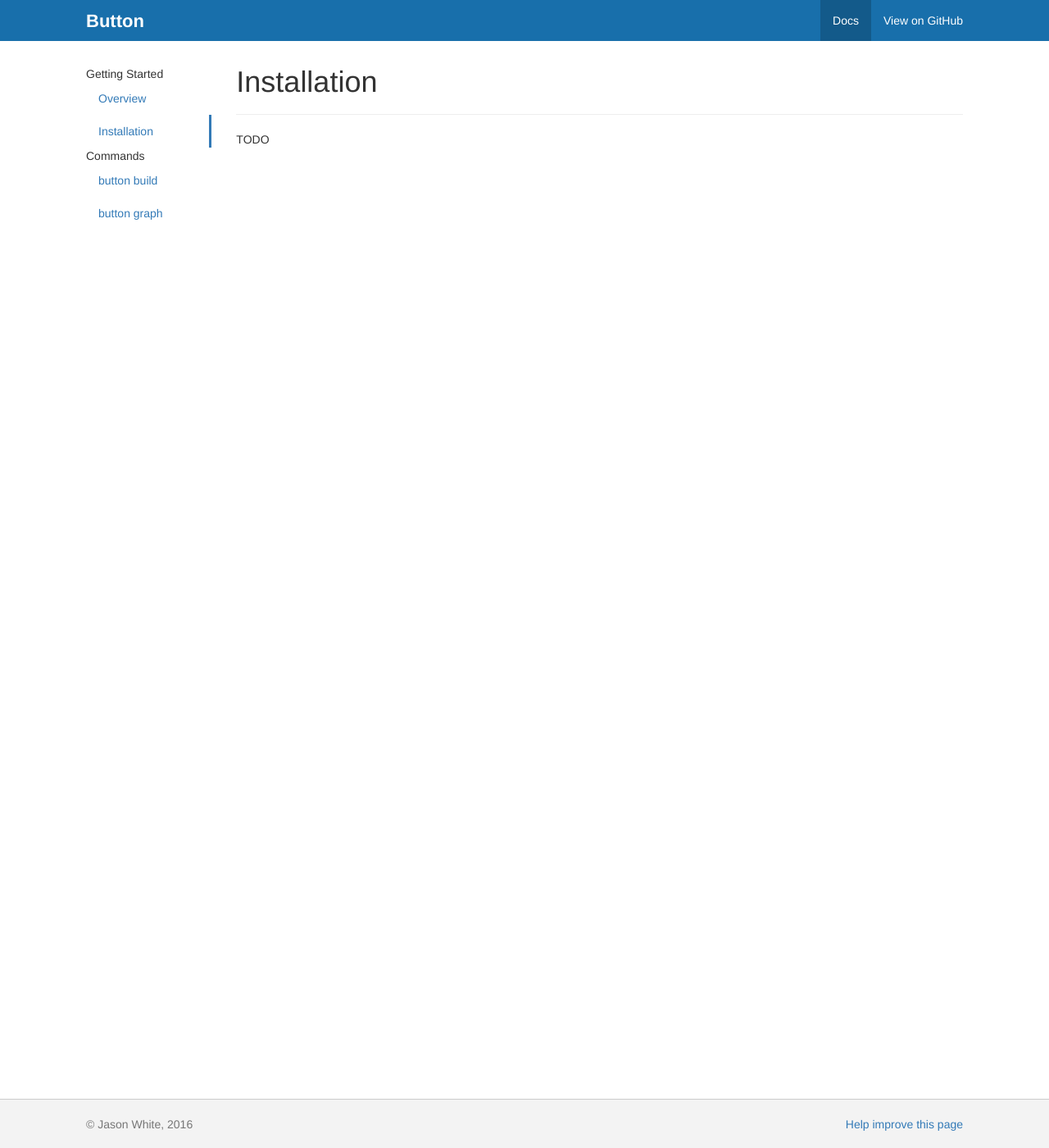
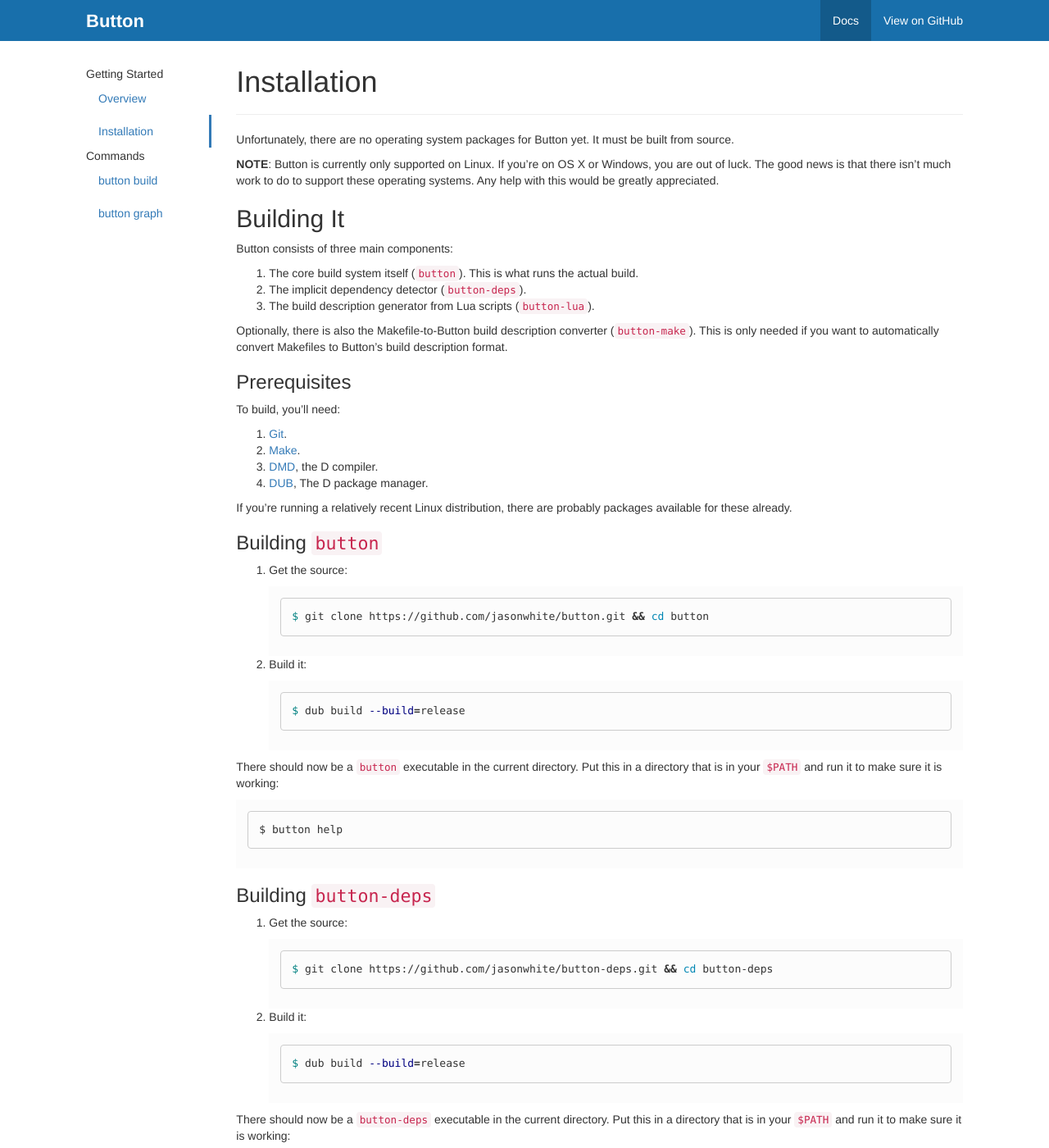
Before and after one commit to jasonwhite/button, a Jekyll site: the page built from docs/_docs/install.md, in a window 1280 px wide and 1400 px high. Shown: the whole window at 82% size. Built offline with Jekyll 4.4.1, drawn with Linux system fonts in a browser that asks for light colours; nearby versions of some CDN libraries; some of the changed text lies outside the part shown.

Commit message:
Add installation doc

````diff
--- a/docs/_docs/install.md
+++ b/docs/_docs/install.md
@@ -4,4 +4,131 @@ category: intro
 order: 1
 ---
 
-TODO
+Unfortunately, there are no operating system packages for Button yet. It must be
+built from source.
+
+**NOTE**: Button is currently only supported on Linux. If you're on OS X or
+Windows, you are out of luck. The good news is that there isn't much work to do
+to support these operating systems. Any help with this would be greatly
+appreciated.
+
+## Building It
+
+Button consists of three main components:
+
+ 1. The core build system itself (`button`). This is what runs the actual build.
+ 2. The implicit dependency detector (`button-deps`).
+ 3. The build description generator from Lua scripts (`button-lua`).
+
+Optionally, there is also the Makefile-to-Button build description converter
+(`button-make`). This is only needed if you want to automatically convert
+Makefiles to Button's build description format.
+
+### Prerequisites
+
+To build, you'll need:
+
+ 1. [Git](https://git-scm.com/).
+ 2. [Make](https://www.gnu.org/software/make/).
+ 2. [DMD](http://dlang.org/download.html), the D compiler.
+ 3. [DUB](http://code.dlang.org/download), The D package manager.
+
+If you're running a relatively recent Linux distribution, there are probably
+packages available for these already.
+
+### Building `button`
+
+ 1. Get the source:
+
+    ```bash
+    $ git clone https://github.com/jasonwhite/button.git && cd button
+    ```
+
+ 2. Build it:
+
+    ```bash
+    $ dub build --build=release
+    ```
+
+There should now be a `button` executable in the current directory. Put this in
+a directory that is in your `$PATH` and run it to make sure it is working:
+
+    $ button help
+
+### Building `button-deps`
+
+ 1. Get the source:
+
+    ```bash
+    $ git clone https://github.com/jasonwhite/button-deps.git && cd button-deps
+    ```
+
+ 2. Build it:
+
+    ```bash
+    $ dub build --build=release
+    ```
+
+There should now be a `button-deps` executable in the current directory. Put
+this in a directory that is in your `$PATH` and run it to make sure it is
+working:
+
+    $ button-deps
+    Usage: button-deps [--json FILE] -- program [arg...]
+
+### Building `button-lua`
+
+`button-lua` is written in C++ and thus the build process is a little different.
+
+ 1. Get the source:
+
+    ```bash
+    $ git clone --recursive https://github.com/jasonwhite/button-lua.git && cd button-lua
+    ```
+
+ 2. Build it:
+
+    ```
+    $ make
+    ```
+
+There should now be a `button-lua` executable in the current directory. Copy it
+to a directory that is in your `$PATH` and run it to make sure it is working:
+
+    $ button-lua
+    Usage: button-lua <script> [-o output] [args...]
+
+### Building `button-make`
+
+This is entirely optional. This is only needed if you have Makefiles you want to
+build and/or visualize.
+
+`button-make` is a modified version of GNU Make and thus the build process is
+the same as building `make`:
+
+ 1. Get the source:
+
+    ```bash
+    $ git clone https://github.com/jasonwhite/button-make.git && cd button-make
+    ```
+
+ 2. Build it:
+
+    ```bash
+    $ autoreconf -i
+    $ ./configure --prefix=$(pwd)/install --program-prefix=button-
+    $ make update
+    $ make && make install
+    ```
+
+There should now be an `install` directory in the current directory. Copy
+`install/bin/button-make` to a directory that is in your `$PATH` and run it to
+make sure it is working:
+
+    $ button-make --version
+
+If you run into problems, see GNU Make's own [README.git][] for more information
+on building from source. If that fails you, please [submit an
+issue](https://github.com/jasonwhite/button-make/issues).
+
+[README.git]: https://github.com/jasonwhite/button-make/blob/master/README.git
````
